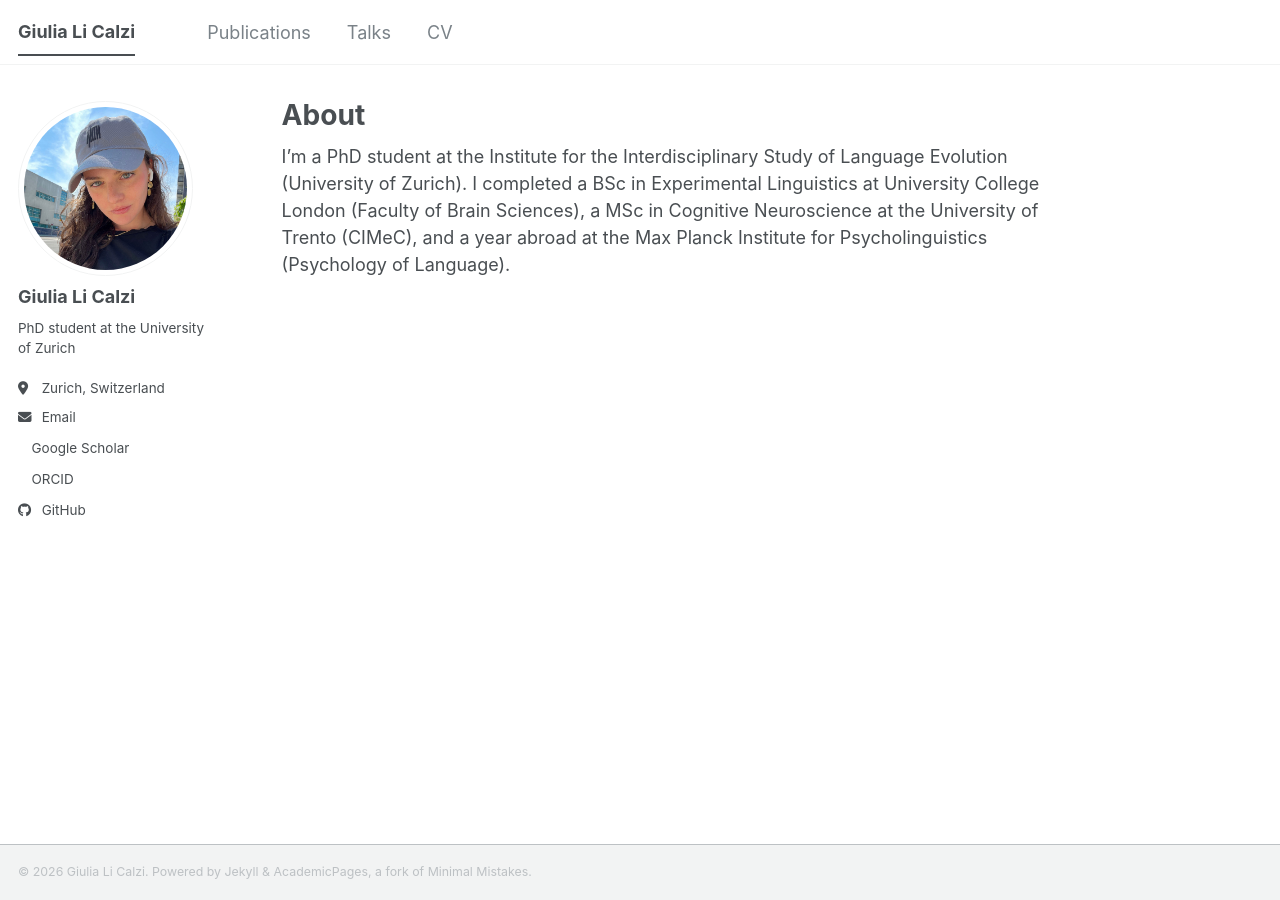
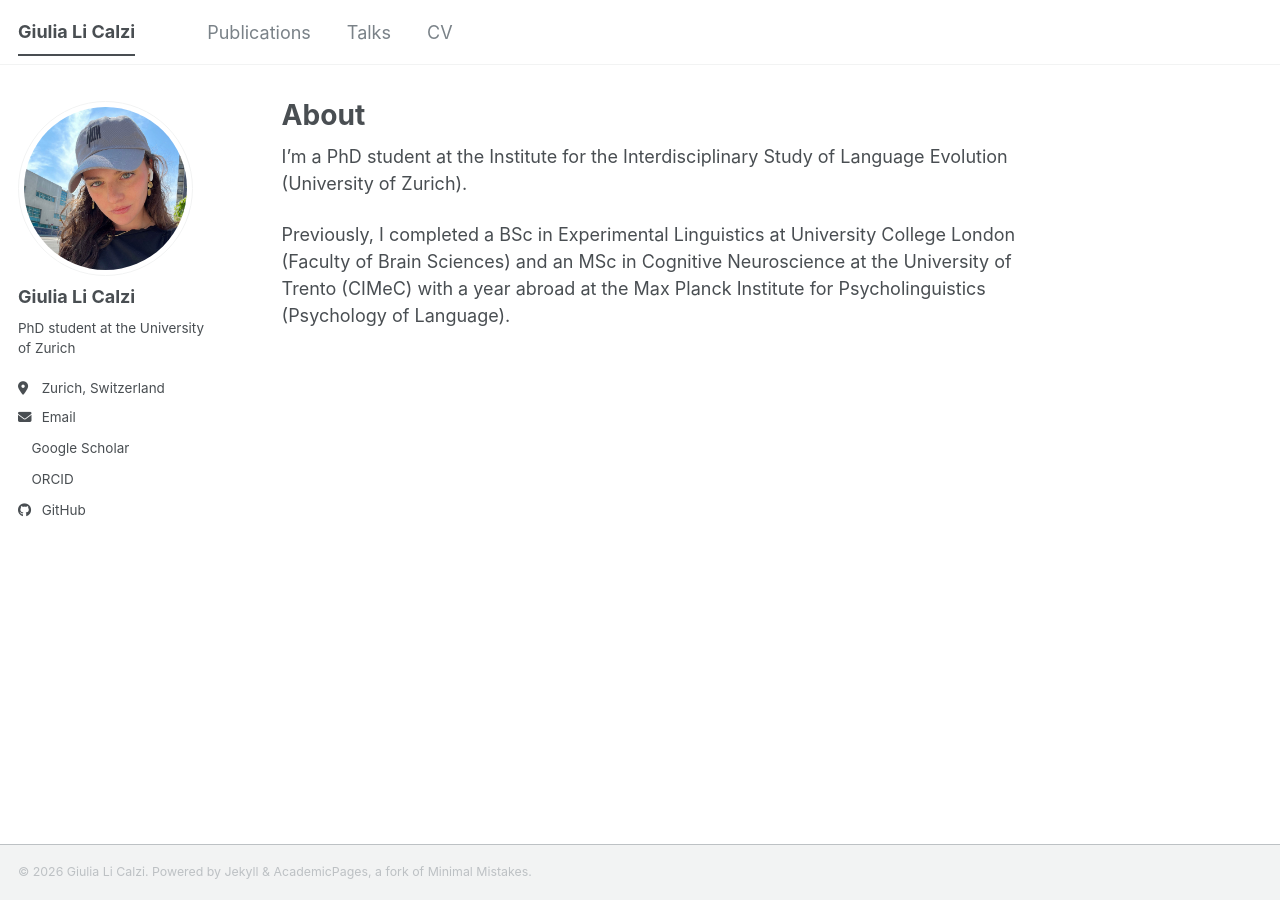
Before and after one commit to glicalzi/glicalzi.github.io, a Jekyll site: the page built from _pages/about.md, in a window 1280 px wide. Built offline with Jekyll 4.4.1, drawn with Linux system fonts in a browser that asks for light colours; a style sheet for code colours, icons or effects is not loaded.

Commit message:
Update about.md

```diff
--- a/_pages/about.md
+++ b/_pages/about.md
@@ -8,4 +8,6 @@ redirect_from:
   - /about.html
 ---
 
-I'm a PhD student at the Institute for the Interdisciplinary Study of Language Evolution (University of Zurich). I completed a BSc in Experimental Linguistics at University College London (Faculty of Brain Sciences), a MSc in Cognitive Neuroscience at the University of Trento (CIMeC), and a year abroad at the Max Planck Institute for Psycholinguistics (Psychology of Language).
+I'm a PhD student at the Institute for the Interdisciplinary Study of Language Evolution (University of Zurich).
+
+Previously, I completed a BSc in Experimental Linguistics at University College London (Faculty of Brain Sciences) and an MSc in Cognitive Neuroscience at the University of Trento (CIMeC) with a year abroad at the Max Planck Institute for Psycholinguistics (Psychology of Language).
```
